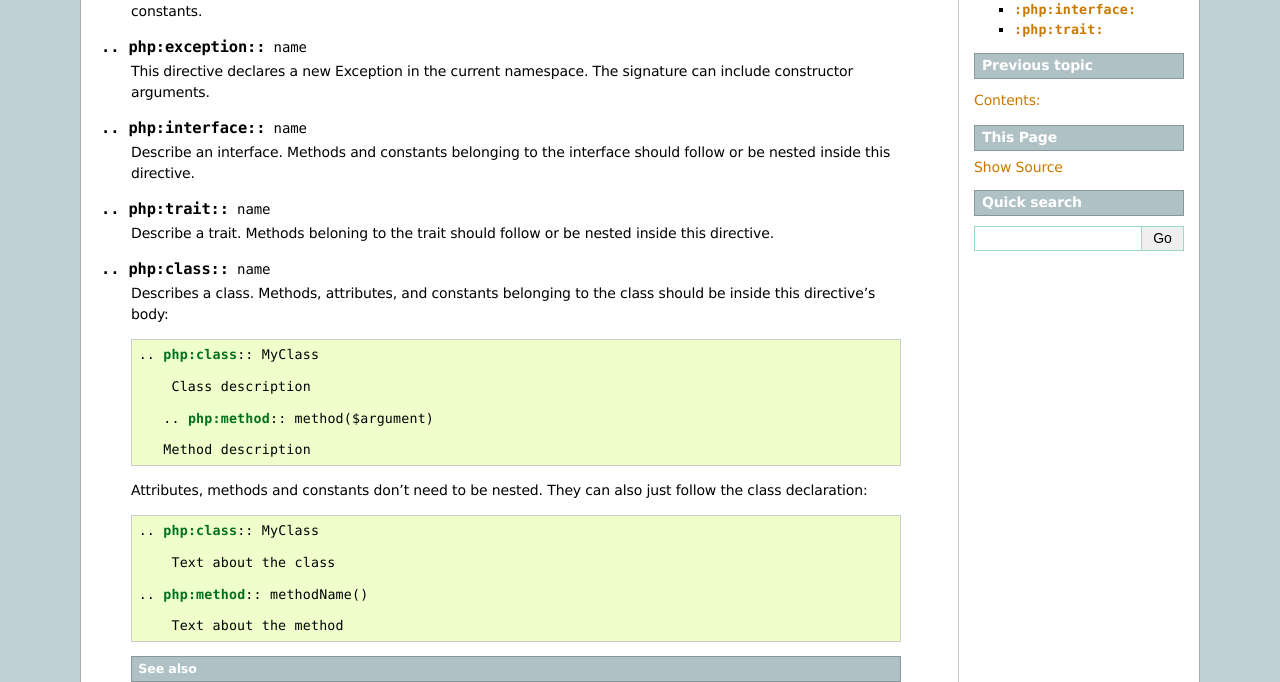
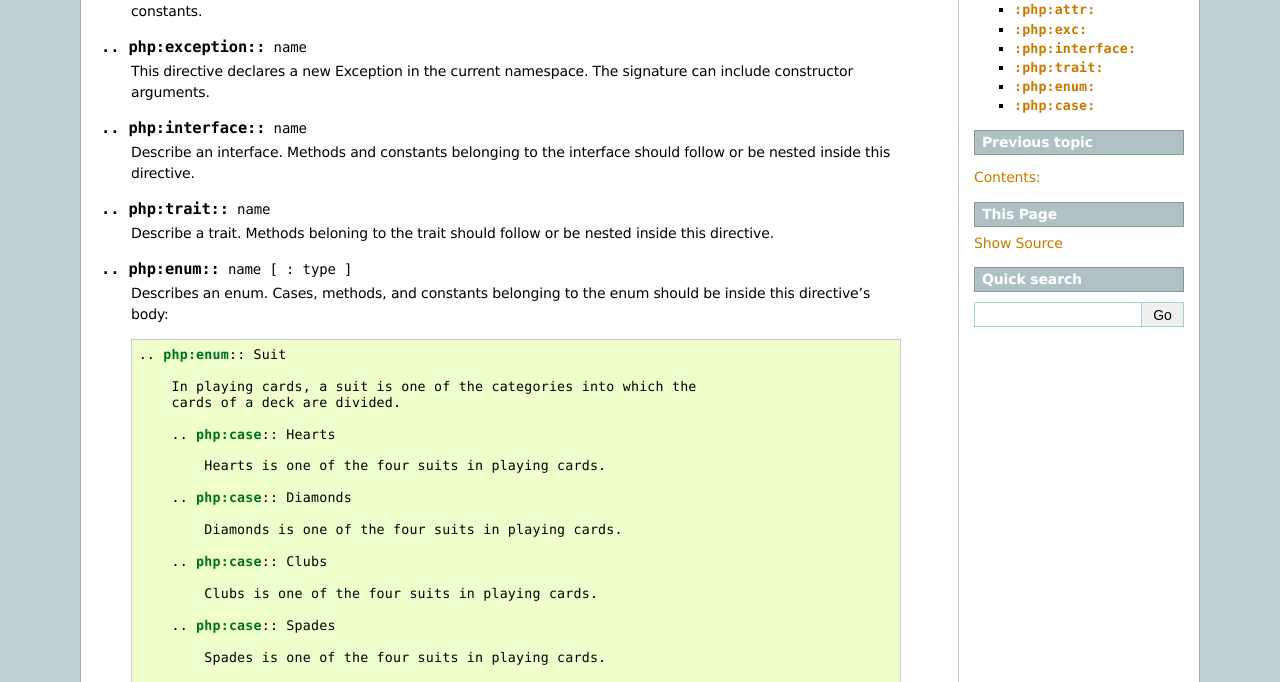
Before and after one commit to markstory/sphinxcontrib-phpdomain, a Sphinx documentation site: the page built from doc/reference.rst, in a window 1280 px wide and 1400 px high, scrolled down 523 px. Shown: the top 682 px of the window. Built offline with Sphinx 7.4.7, drawn with Linux system fonts in a browser that asks for light colours; some of the changed text lies outside the part shown; grey boxes are pictures that could not be loaded.

Commit message:
Support PHP enumerations

```diff
--- a/doc/reference.rst
+++ b/doc/reference.rst
@@ -49,6 +49,62 @@
 
    Describe a trait.  Methods beloning to the trait should follow or be nested
    inside this directive.
+
+.. rst:directive:: .. php:enum:: name [ : type ]
+
+   Describes an enum. Cases, methods, and constants belonging to the enum
+   should be inside this directive's body::
+
+        .. php:enum:: Suit
+
+            In playing cards, a suit is one of the categories into which the
+            cards of a deck are divided.
+
+            .. php:case:: Hearts
+
+                Hearts is one of the four suits in playing cards.
+
+            .. php:case:: Diamonds
+
+                Diamonds is one of the four suits in playing cards.
+
+            .. php:case:: Clubs
+
+                Clubs is one of the four suits in playing cards.
+
+            .. php:case:: Spades
+
+                Spades is one of the four suits in playing cards.
+
+            .. php:method:: color() -> string
+
+                Returns "Red" for hearts and diamonds and "black" for clubs
+                and spades.
+
+            .. php:const:: Roses : Hearts
+
+                An alias for :php:case:`Suit::Hearts`.
+
+   You may describe a backed enum by specifying the optional enum type and
+   case values::
+
+        .. php:enum:: Suit : string
+
+            In playing cards, a suit is one of the categories into which the
+            cards of a deck are divided.
+
+            .. php:case:: Hearts : 'H'
+
+            .. php:case:: Diamonds : 'D'
+
+            .. php:case:: Clubs : 'C'
+
+            .. php:case:: Spades : 'S'
+
+.. rst:directive:: .. php:case:: name [ : value ]
+
+   Describes an enum case. If describing a backed enum case, you may also
+   provide the case value. See :rst:dir:`php:enum` for examples.
 
 .. rst:directive:: .. php:class:: name
 
@@ -165,3 +221,15 @@
 .. rst:role:: php:trait
 
    Reference a trait. A namespaced name may be used.
+
+.. rst:role:: php:enum
+
+   Reference an enum. A namespaced name may be used::
+
+     :php:enum:`Example\\Suit`
+
+.. rst:role:: php:case
+
+   Reference an enum case. A namespace name may be used::
+
+     :php:case:`Example\\Suit::Hearts`
```
Also changed, not shown: 3 other files.
